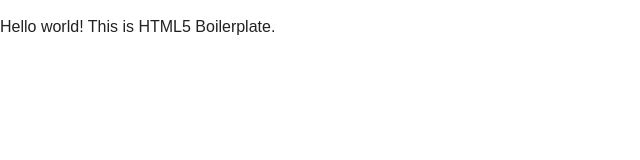
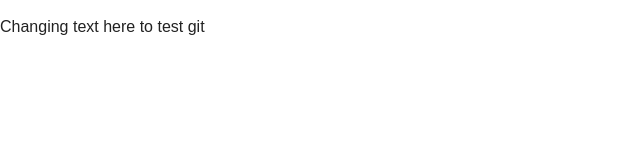
Before and after one commit to andrewsaulroberts/personal-website, a plain HTML site: page index.html in a window 1280 px wide. Shown: the whole page, without its empty margins (0-640 px from the left). Drawn offline with nearby package versions, Linux system fonts and the light colour scheme.

Commit message:
Edited text to test git

```diff
--- a/index.html
+++ b/index.html
@@ -22,7 +22,7 @@
         <![endif]-->
 
         <!-- Add your site or application content here -->
-        <p>Hello world! This is HTML5 Boilerplate.</p>
+        <p>Changing text here to test git</p>
 
         <script src="//ajax.googleapis.com/ajax/libs/jquery/1.10.2/jquery.min.js"></script>
         <script>window.jQuery || document.write('<script src="js/vendor/jquery-1.10.2.min.js"><\/script>')</script>
```
